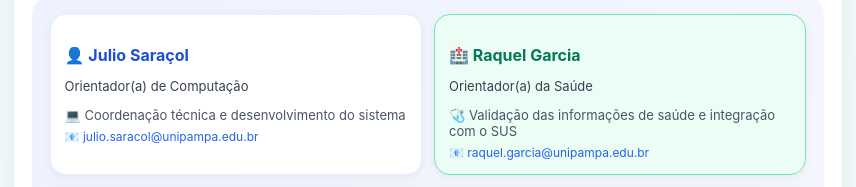
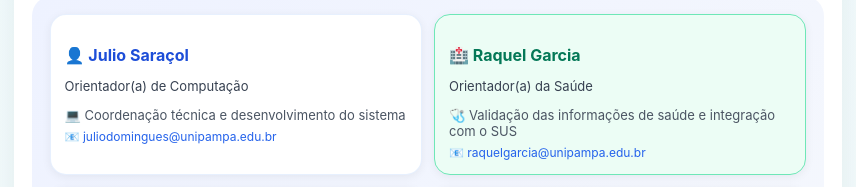
Before and after one commit to RodrigoPeraca/Pampa-Sa-de, a React (Create React App) app: page / in a window 1280 px wide. Shown: the part 915-1102 px from the top of the page, without its empty margins (212-1068 px from the left). Built offline with nearby package versions, Linux system fonts and the light colour scheme.

Commit message:
Correção nos e-mails dos orientadores

```diff
--- a/src/App.js
+++ b/src/App.js
@@ -613,13 +613,13 @@ const DEVELOPERS = [
     name: 'Julio Saraçol',
     role: 'Orientador(a) de Computação',
     focus: 'Coordenação técnica e desenvolvimento do sistema',
-    contact: 'julio.saracol@unipampa.edu.br',
+    contact: 'juliodomingues@unipampa.edu.br',
   },
   {
     name: 'Raquel Garcia',
     role: 'Orientador(a) da Saúde',
     focus: 'Validação das informações de saúde e integração com o SUS',
-    contact: 'raquel.garcia@unipampa.edu.br',
+    contact: 'raquelgarcia@unipampa.edu.br',
   },
 
   // 👨‍💻 MONITORES - COMPUTAÇÃO
```
